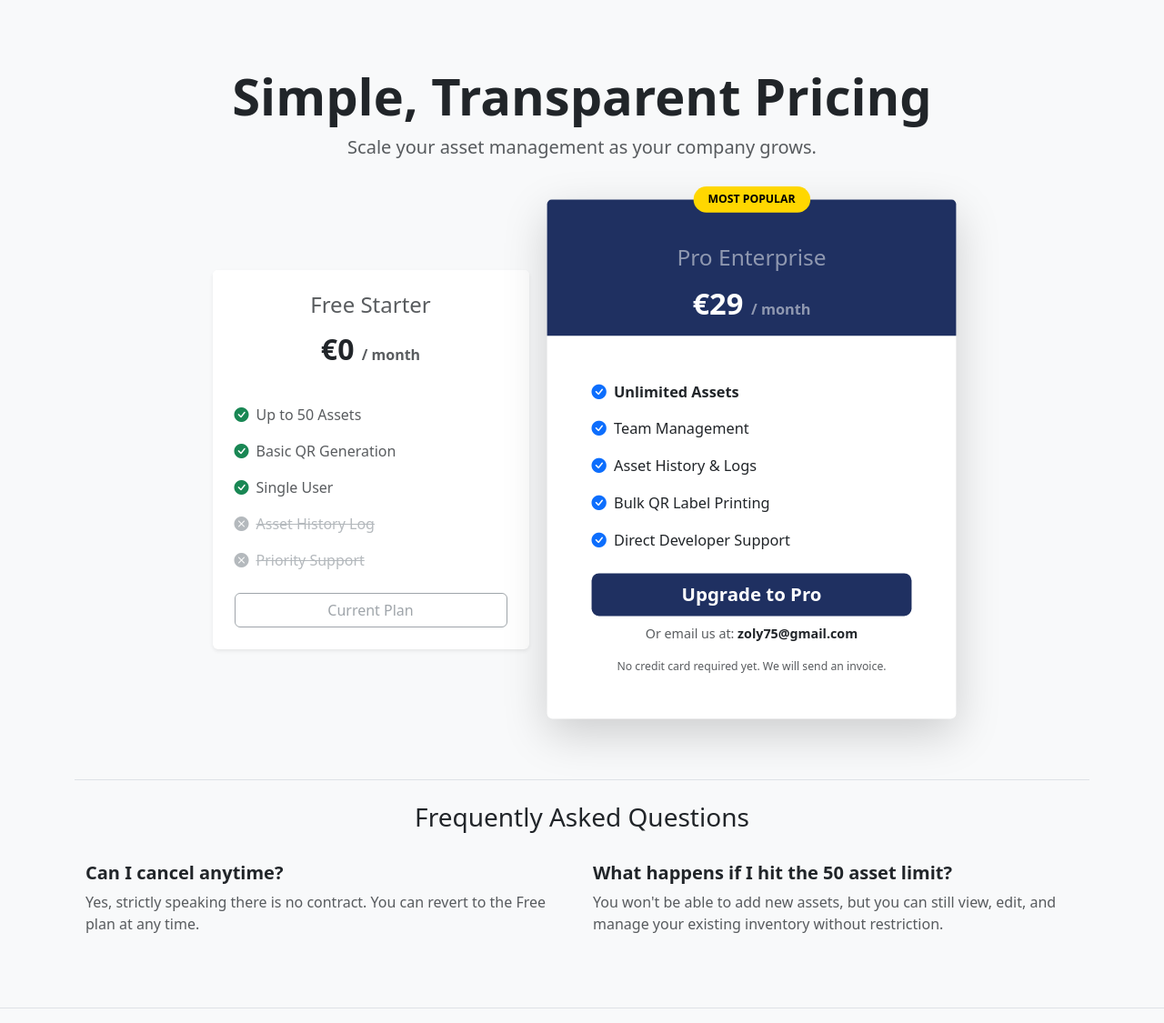
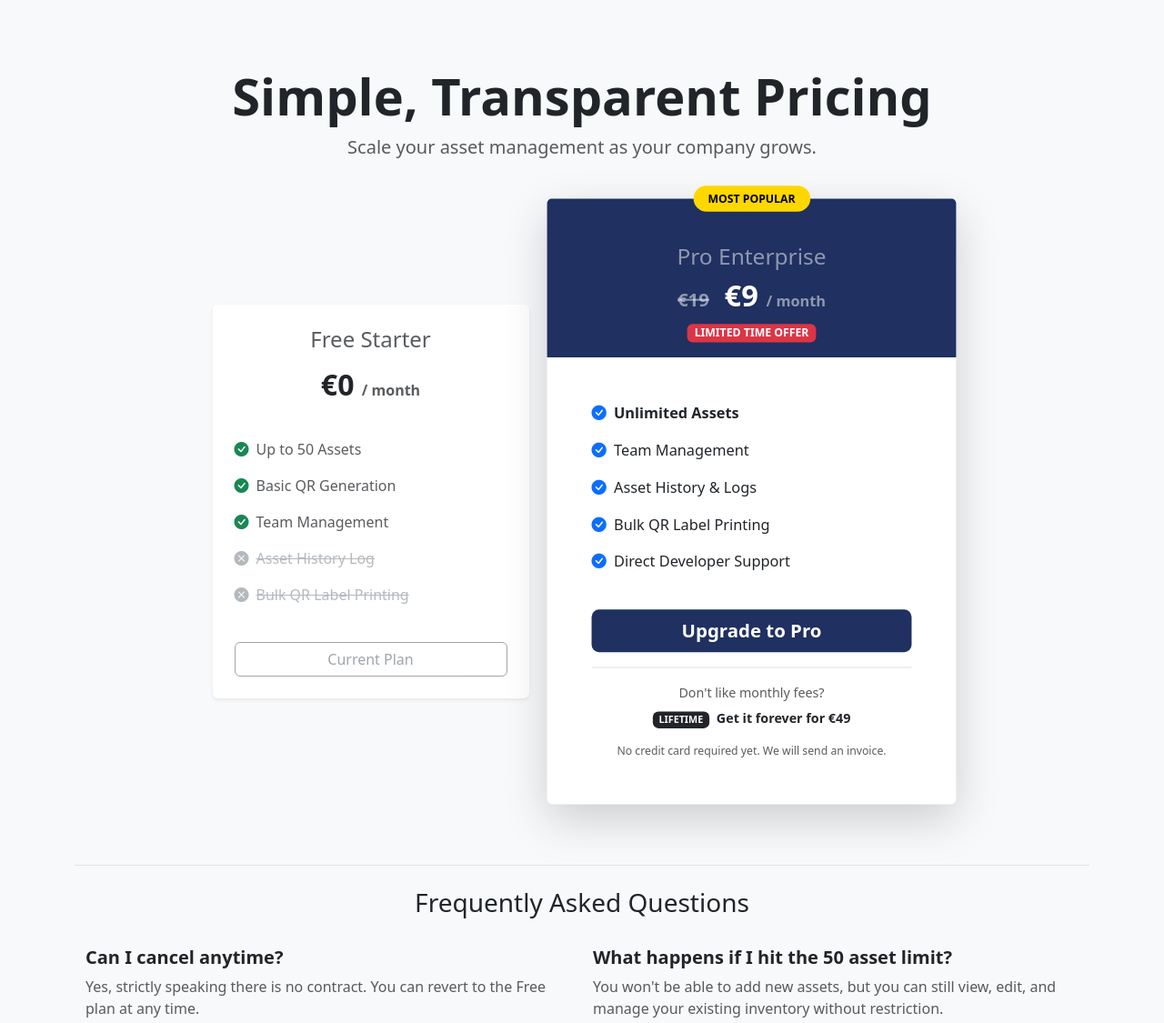
Before and after one commit to zoly75/asset_flow, a Django app: page /pricing/ in a window 1280 px wide. Shown: the part 56-1181 px from the top of the page at 91% size. Run offline with Django 5.2, Linux system fonts and the light colour scheme.

Commit message:
update pricing

```diff
--- a/assets/templates/assets/pricing.html
+++ b/assets/templates/assets/pricing.html
@@ -14,12 +14,12 @@
     <div class="row justify-content-center align-items-center">
 
         <div class="col-md-5 col-lg-4 mb-4">
-            <div class="card border-0 shadow-sm">
+            <div class="card border-0 shadow-sm h-100">
                 <div class="card-header bg-white border-bottom-0 pt-4 pb-0 text-center">
                     <h4 class="fw-normal text-muted">Free Starter</h4>
                     <h2 class="fw-bold my-3">€0 <small class="text-muted fs-6">/ month</small></h2>
                 </div>
-                <div class="card-body p-4">
+                <div class="card-body p-4 d-flex flex-column">
                     <ul class="list-unstyled mb-4">
                         <li class="mb-3 d-flex align-items-center text-muted">
                             <i class="bi bi-check-circle-fill text-success me-2"></i>
@@ -31,7 +31,7 @@
                         </li>
                         <li class="mb-3 d-flex align-items-center text-muted">
                             <i class="bi bi-check-circle-fill text-success me-2"></i>
-                            Single User
+                            Team Management
                         </li>
                         <li class="mb-3 d-flex align-items-center text-secondary opacity-50 text-decoration-line-through">
                             <i class="bi bi-x-circle-fill me-2"></i>
@@ -39,10 +39,10 @@
                         </li>
                         <li class="mb-3 d-flex align-items-center text-secondary opacity-50 text-decoration-line-through">
                             <i class="bi bi-x-circle-fill me-2"></i>
-                            Priority Support
+                            Bulk QR Label Printing
                         </li>
                     </ul>
-                    <div class="d-grid">
+                    <div class="d-grid mt-auto">
                         <button class="btn btn-outline-secondary disabled">Current Plan</button>
                     </div>
                 </div>
@@ -50,7 +50,7 @@
         </div>
 
         <div class="col-md-6 col-lg-5 mb-4">
-            <div class="card border-0 shadow-lg position-relative" style="transform: scale(1.02); z-index: 10;">
+            <div class="card border-0 shadow-lg position-relative h-100" style="transform: scale(1.02); z-index: 10;">
 
                 <div class="position-absolute top-0 start-50 translate-middle">
                     <span class="badge rounded-pill px-3 py-2 text-uppercase fw-bold" style="background-color: #ffd700; color: #000;">
@@ -61,10 +61,14 @@
                 <div class="card-header border-bottom-0 pt-5 pb-0 text-center text-white"
                      style="background-color: #1F3061; border-radius: 5px 5px 0 0;">
                     <h4 class="fw-normal text-white-50">Pro Enterprise</h4>
-                    <h2 class="fw-bold my-3">€29 <small class="text-white-50 fs-6">/ month</small></h2>
+                    <h2 class="fw-bold my-2">
+                        <small class="text-white-50 text-decoration-line-through me-2 fs-5">€19</small>
+                        €9 <small class="text-white-50 fs-6">/ month</small>
+                    </h2>
+                    <span class="badge bg-danger mb-3">LIMITED TIME OFFER</span>
                 </div>
 
-                <div class="card-body p-5">
+                <div class="card-body p-5 d-flex flex-column">
                     <ul class="list-unstyled mb-4">
                         <li class="mb-3 d-flex align-items-center fw-bold">
                             <i class="bi bi-check-circle-fill text-primary me-2"></i>
@@ -92,19 +96,20 @@
                         </li>
                     </ul>
 
-                    <div class="d-grid text-center">
-                        <a href="mailto:zoly75@gmail.com?subject=Upgrade%20Request:%20Pro%20Plan%20({{ user.username }})&body=Hi%20AssetFlow%20Team,%0D%0A%0D%0AI%20would%20like%20to%20upgrade%20my%20account%20to%20the%20Pro%20Enterprise%20Plan%20(%E2%82%AC29/mo).%0D%0A%0D%0A---%20My%20Account%20Details%20---%0D%0AUsername:%20{{ user.username }}%0D%0AEmail:%20{{ user.email }}%0D%0A%0D%0A---%20Billing%20Information%20(Please%20fill%20below)%20---%0D%0ACompany%20Name:%20____________________%0D%0AVAT%20Number:%20____________________%0D%0ABilling%20Address:%20____________________%0D%0A%0D%0APlease%20send%20me%20the%20invoice%20and%20next%20steps.%0D%0A%0D%0ABest%20regards,"
-                        class="btn btn-primary btn-lg fw-bold mb-2"
-                        style="background-color: #1F3061; border: none;">
+                    <div class="d-grid text-center mt-auto">
+                        <a href="mailto:zoly75@gmail.com?subject=Upgrade%20Request:%20Pro%20Plan%20Promo%20({{ user.username }})&body=Hi%20AssetFlow%20Team,%0D%0A%0D%0AI%20would%20like%20to%20upgrade%20my%20account%20to%20the%20Pro%20Enterprise%20Plan%20with%20the%20special%20offer%20(%E2%82%AC9/mo).%0D%0A%0D%0AUsername:%20{{ user.username }}%0D%0AEmail:%20{{ user.email }}%0D%0A%0D%0APlease%20send%20me%20the%20invoice."
+                           class="btn btn-primary btn-lg fw-bold mb-3"
+                           style="background-color: #1F3061; border: none;">
                             Upgrade to Pro
                         </a>
 
-                        <small class="text-muted">
-                            Or email us at:
-                            <a href="mailto:zoly75@gmail.com" class="fw-bold text-dark text-decoration-none">
-                                zoly75@gmail.com
+                        <div class="pt-3 border-top">
+                            <p class="text-muted small mb-1">Don't like monthly fees?</p>
+                            <a href="mailto:zoly75@gmail.com?subject=Lifetime%20Deal%20Request%20({{ user.username }})&body=Hi,%20I%20am%20interested%20in%20the%20Lifetime%20Access%20for%2049%20EUR."
+                               class="fw-bold text-dark text-decoration-none small">
+                                <span class="badge bg-dark me-1">LIFETIME</span> Get it forever for €49
                             </a>
-                        </small>
+                        </div>
 
                         <small class="text-muted mt-3" style="font-size: 0.75rem;">
                             No credit card required yet. We will send an invoice.
```
